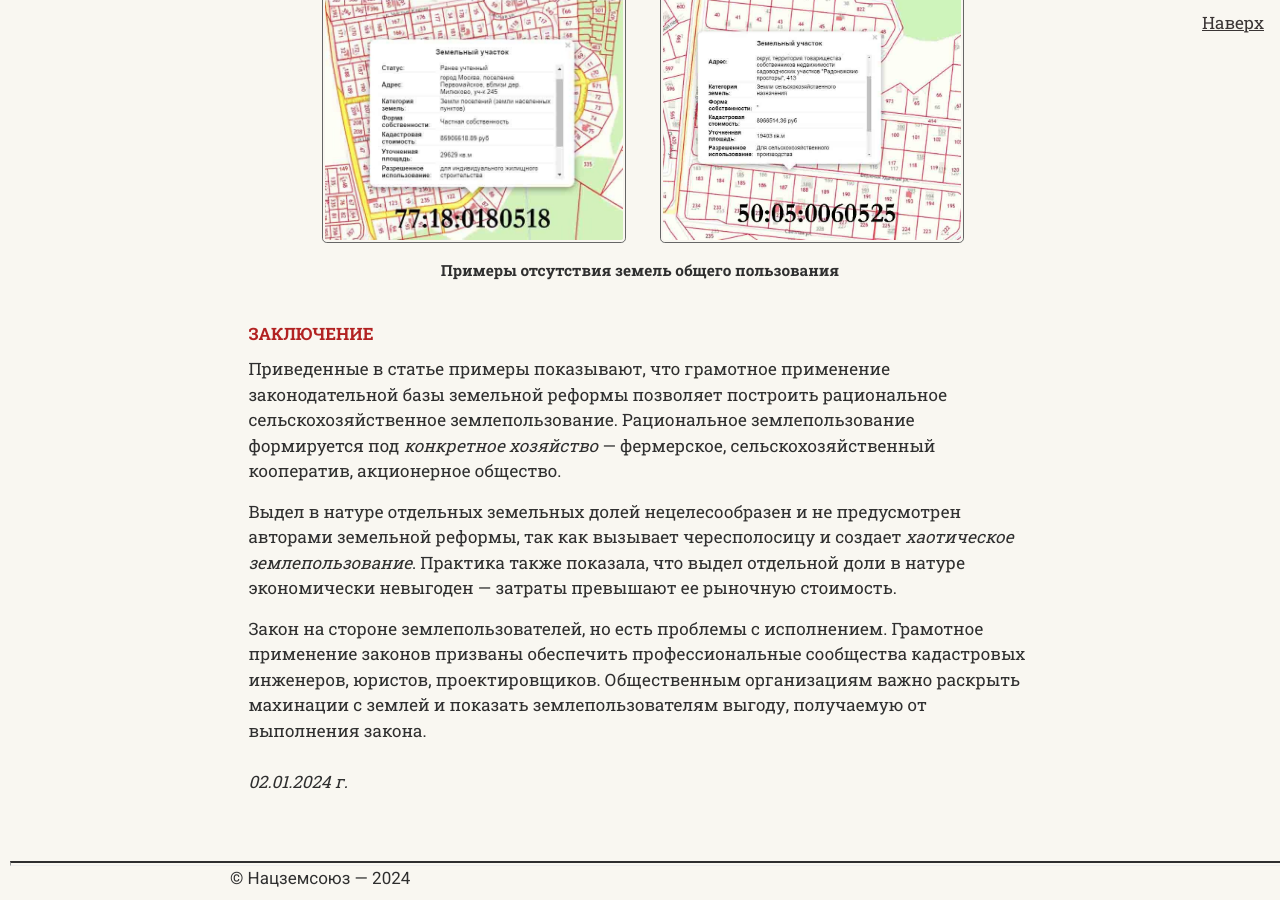
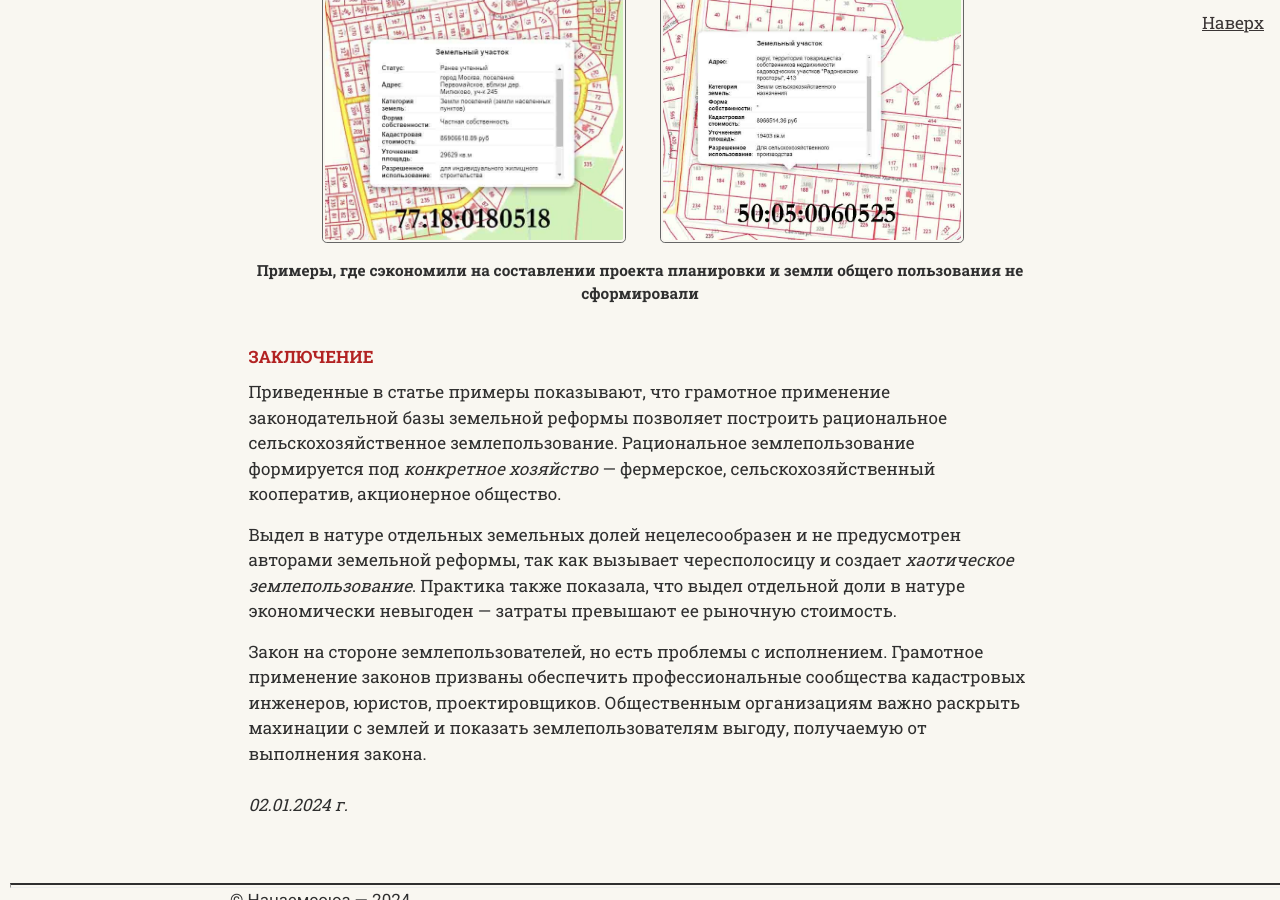
Before and after one commit to SergSi/land-use-art, a Jekyll site: the page built from _articles/2024-01-02-reforma.md, in a window 1280 px wide and 900 px high, scrolled down 10507 px. Built offline with Jekyll 4.4.1, drawn with Linux system fonts in a browser that asks for light colours; some web fonts are replaced.

Commit message:
Update 2024-01-02-reforma.md

```diff
--- a/_articles/2024-01-02-reforma.md
+++ b/_articles/2024-01-02-reforma.md
@@ -96,7 +96,7 @@ file-1="2024-01-02/photo_2023-11-24_09-30-36.jpg" caption-1="Пример фор
 Напротив, в кадастровом квартале 77:18:0180518 проезды находятся в индивидуальной частной собственности с разрешенным использованием - «для индивидуального жилищного строительства». Преобразование прилегающих земельных участков - раздел или объединение - по закону невозможно, так как образуемые земельные участки не обеспечены доступом к землям общего пользования. В кадастровом квартале  50:05:0060525 проезды предназначены «для сельскохозяйственного производства», их правовой статус не определен, совместное использование на законной основе невозможно.
 
 {% include image-2.html
-file-1="2024-01-02/photo_2023-11-24_09-30-37.jpg" caption="Примеры отсутствия земель общего пользования"
+file-1="2024-01-02/photo_2023-11-24_09-30-37.jpg" caption="Примеры, где сэкономили на составлении проекта планировки и земли общего пользования не сформировали"
 file-2="2024-01-02/rp.jpg"  %}
 
 # Заключение
```
